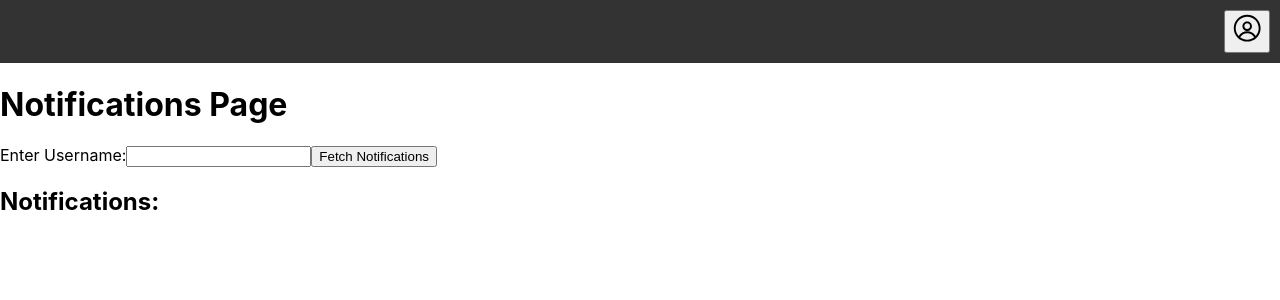
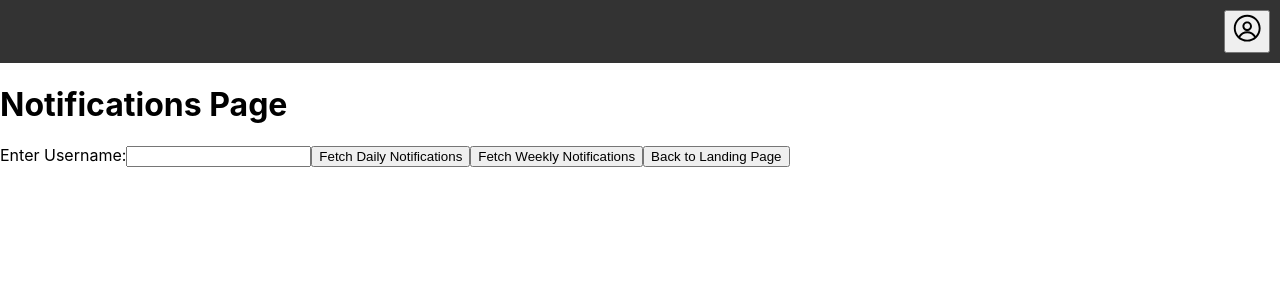
Before and after one commit to opalak12/ser460, a React (Create React App) app: page /notifications in a window 1280 px wide. Shown: the top 300 px of the page. Built offline with nearby package versions, Linux system fonts and the light colour scheme.

Commit message:
Add weekly plan notifications and back to L.page link

```diff
--- a/src/components/NotificationsPage.js
+++ b/src/components/NotificationsPage.js
@@ -1,39 +1,64 @@
 import React, { useState } from 'react';
 import axios from 'axios';
+import { Link } from 'react-router-dom';
 
 function NotificationsPage() {
   const [username, setUsername] = useState('');
-  const [notifications, setNotifications] = useState([]);
+  const [dailyNotifications, setDailyNotifications] = useState([]);
+  const [weeklyNotifications, setWeeklyNotifications] = useState([]);
+  const [error, setError] = useState(null);
 
   const handleUsernameChange = (event) => {
     setUsername(event.target.value);
   };
 
-  const handleFetchNotifications = (event) => {
+  const handleFetchDailyNotifications = (event) => {
     event.preventDefault();
     axios.get(`http://localhost:8080/notifications/daily/${username}`)
       .then(response => {
-        setNotifications(response.data);
+        setDailyNotifications(response.data);
+        setWeeklyNotifications([]); // Clear weekly notifications on daily fetch
+        setError(null);
       })
       .catch(error => {
-        console.error('Error fetching notifications:', error);
+        setError(`Error fetching daily notifications: ${error.message}`);
+      });
+  };
+
+  const handleFetchWeeklyNotifications = (event) => {
+    event.preventDefault();
+    axios.get(`http://localhost:8080/notifications/weekly/${username}`)
+      .then(response => {
+        setWeeklyNotifications(response.data);
+        setDailyNotifications([]); // Clear daily notifications on weekly fetch
+        setError(null);
+      })
+      .catch(error => {
+        setError(`Error fetching weekly notifications: ${error.message}`);
       });
   };
 
   return (
     <div className="notifications-page">
       <h1>Notifications Page</h1>
-      <form onSubmit={handleFetchNotifications}>
+      <form>
         <label>
           Enter Username:
           <input type="text" value={username} onChange={handleUsernameChange} />
         </label>
-        <button type="submit">Fetch Notifications</button>
+        <button onClick={handleFetchDailyNotifications}>Fetch Daily Notifications</button>
+        <button onClick={handleFetchWeeklyNotifications}>Fetch Weekly Notifications</button>
+        <Link to="/">
+        <button>Back to Landing Page</button>
+      </Link>
       </form>
+      {error && <p className="error-message">{error}</p>}
       <div className="notifications-list">
-        <h2>Notifications:</h2>
+        {dailyNotifications.length > 0 && (
+          <div>
+            <h2>Daily Notifications:</h2>
             <ul>
-          {notifications.map(notification => (
+              {dailyNotifications.map(notification => (
                 <li key={notification.id}>
                   <p>Subscription Type: {notification.subscription.subscriptionType}</p>
                   <p>Cuisine: {notification.subscription.cuisine.name}</p>
@@ -47,6 +72,66 @@ function NotificationsPage() {
               ))}
             </ul>
           </div>
+        )}
+        {weeklyNotifications.length > 0 && (
+          <div>
+            <h2>Weekly Notifications:</h2>
+            <ul>
+              {weeklyNotifications.map(notification => (
+                <li key={notification.id}>
+                  <p>Subscription Type: {notification.subscription.subscriptionType}</p>
+                  <p>Cuisine: {notification.subscription.cuisine.name}</p>
+                  <p>Weekly Plan:</p>
+                  <ul>
+                    <li>Monday Plan:</li>
+                    <ul>
+                      <li>Breakfast: {notification.weeklyPlan.mondayPlan.breakfast.name}</li>
+                      <li>Lunch: {notification.weeklyPlan.mondayPlan.lunch.name}</li>
+                      <li>Dinner: {notification.weeklyPlan.mondayPlan.dinner.name}</li>
+                    </ul>
+                    <li>Tuesday Plan:</li>
+                    <ul>
+                      <li>Breakfast: {notification.weeklyPlan.tuesdayPlan.breakfast.name}</li>
+                      <li>Lunch: {notification.weeklyPlan.tuesdayPlan.lunch.name}</li>
+                      <li>Dinner: {notification.weeklyPlan.tuesdayPlan.dinner.name}</li>
+                    </ul>
+                    <li>Wednesday Plan:</li>
+                    <ul>
+                      <li>Breakfast: {notification.weeklyPlan.wednesdayPlan.breakfast.name}</li>
+                      <li>Lunch: {notification.weeklyPlan.wednesdayPlan.lunch.name}</li>
+                      <li>Dinner: {notification.weeklyPlan.wednesdayPlan.dinner.name}</li>
+                    </ul>
+                    <li>Thursday Plan:</li>
+                    <ul>
+                      <li>Breakfast: {notification.weeklyPlan.thursdayPlan.breakfast.name}</li>
+                      <li>Lunch: {notification.weeklyPlan.thursdayPlan.lunch.name}</li>
+                      <li>Dinner: {notification.weeklyPlan.thursdayPlan.dinner.name}</li>
+                    </ul>
+                    <li>Friday Plan:</li>
+                    <ul>
+                      <li>Breakfast: {notification.weeklyPlan.fridayPlan.breakfast.name}</li>
+                      <li>Lunch: {notification.weeklyPlan.fridayPlan.lunch.name}</li>
+                      <li>Dinner: {notification.weeklyPlan.fridayPlan.dinner.name}</li>
+                    </ul>
+                    <li>Saturday Plan:</li>
+                    <ul>
+                      <li>Breakfast: {notification.weeklyPlan.saturdayPlan.breakfast.name}</li>
+                      <li>Lunch: {notification.weeklyPlan.saturdayPlan.lunch.name}</li>
+                      <li>Dinner: {notification.weeklyPlan.saturdayPlan.dinner.name}</li>
+                    </ul>
+                    <li>Sunday Plan:</li>
+                    <ul>
+                      <li>Breakfast: {notification.weeklyPlan.sundayPlan.breakfast.name}</li>
+                      <li>Lunch: {notification.weeklyPlan.sundayPlan.lunch.name}</li>
+                      <li>Dinner: {notification.weeklyPlan.sundayPlan.dinner.name}</li>
+                    </ul>
+                  </ul>
+                </li>
+              ))}
+            </ul>
+          </div>
+        )}
+      </div>
     </div>
   );
 }
```
Lines whose indentation alone changed are shown as unchanged.
